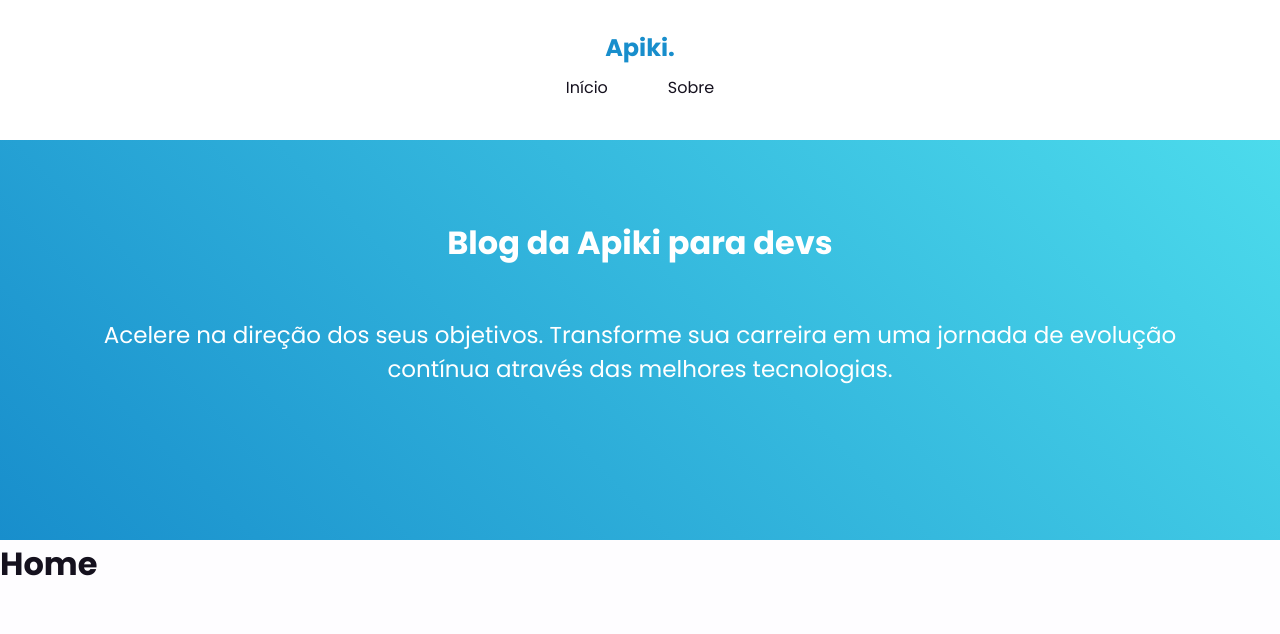
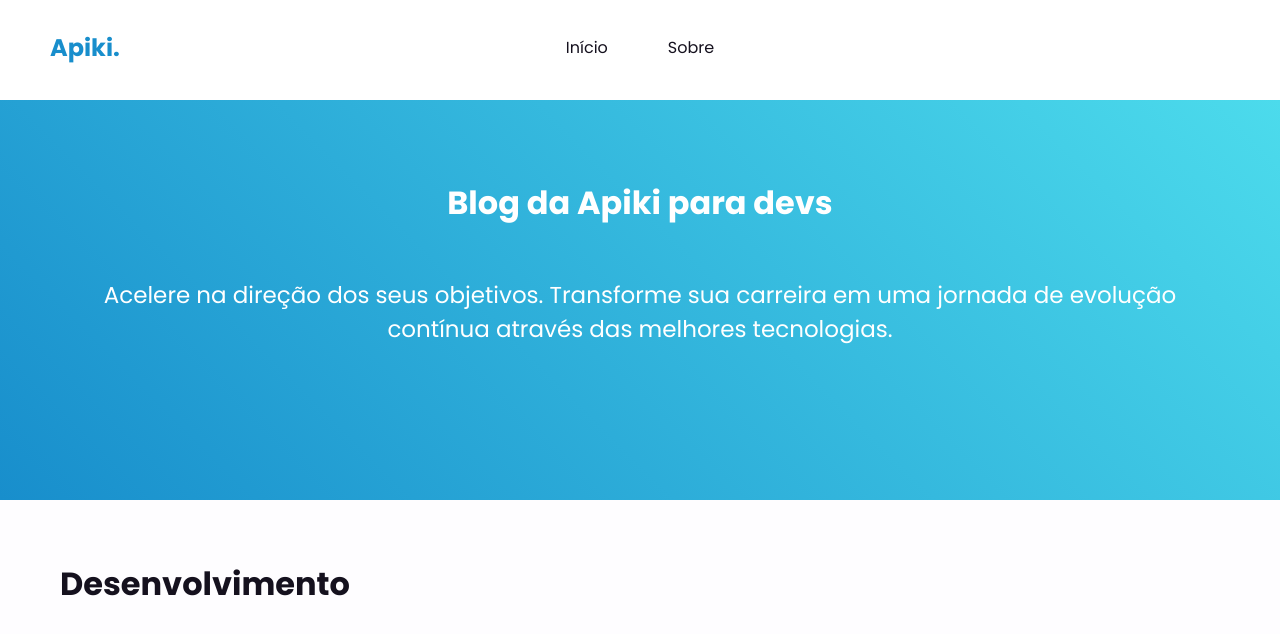
Before and after one commit to Apiki/front-end-challenge, a React (Create React App) app: page / in a window 1280 px wide. Shown: the top 634 px of the page. Built offline with nearby package versions, Linux system fonts and the light colour scheme.

Commit message:
correcting the header

```diff
--- a/src/pages/Home/Home.styled.ts
+++ b/src/pages/Home/Home.styled.ts
@@ -1 +1,9 @@
 import styled from 'styled-components'
+import { theme } from './../../config/theme'
+
+export const ContainerMain = styled.div`
+  h1 {
+    color: ${theme.colors.neutral[900]};
+    margin: 60px;
+  }
+`
--- a/src/pages/Home/Home.tsx
+++ b/src/pages/Home/Home.tsx
@@ -1,10 +1,13 @@
 import { Header } from '../../ui/components/Header'
+import * as S from './Home.styled'
 
 export function Home () {
   return (
     <>
       <Header />
-      <h1>Home</h1>
+      <S.ContainerMain>
+        <h1>Desenvolvimento</h1>
+      </S.ContainerMain>
     </>
   )
 }
--- a/src/ui/components/Header/Header.styled.ts
+++ b/src/ui/components/Header/Header.styled.ts
@@ -2,8 +2,7 @@ import styled from 'styled-components'
 import { theme } from '../../../config'
 
 export const ContainerNav = styled.div`
-  width: 100%;
-  height: 140px;
+  height: 100px;
   background: ${theme.colors.white};
 
   nav {
@@ -13,16 +12,13 @@ export const ContainerNav = styled.div`
   }
 
   h1 {
-    display: flex;
-    align-items: center;
-    justify-content: center;
-    padding: 30px;
+    margin: 30px 70px 90px 50px;
     color: ${theme.colors.blue}
   }
 
   ul {
     text-align: center;
-    margin-top: -20px;
+    margin-top: -120px;
   }
 
   li {
```
